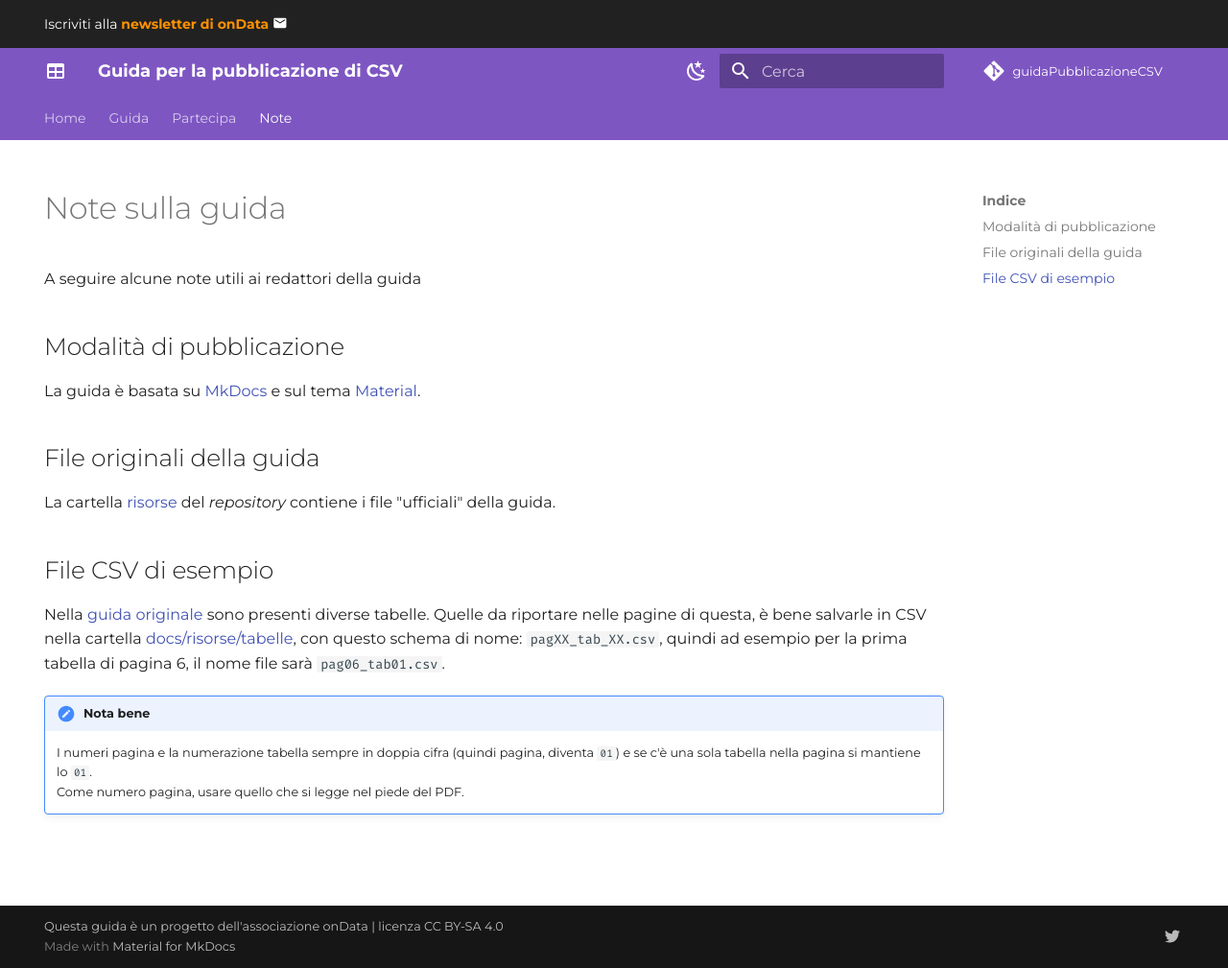
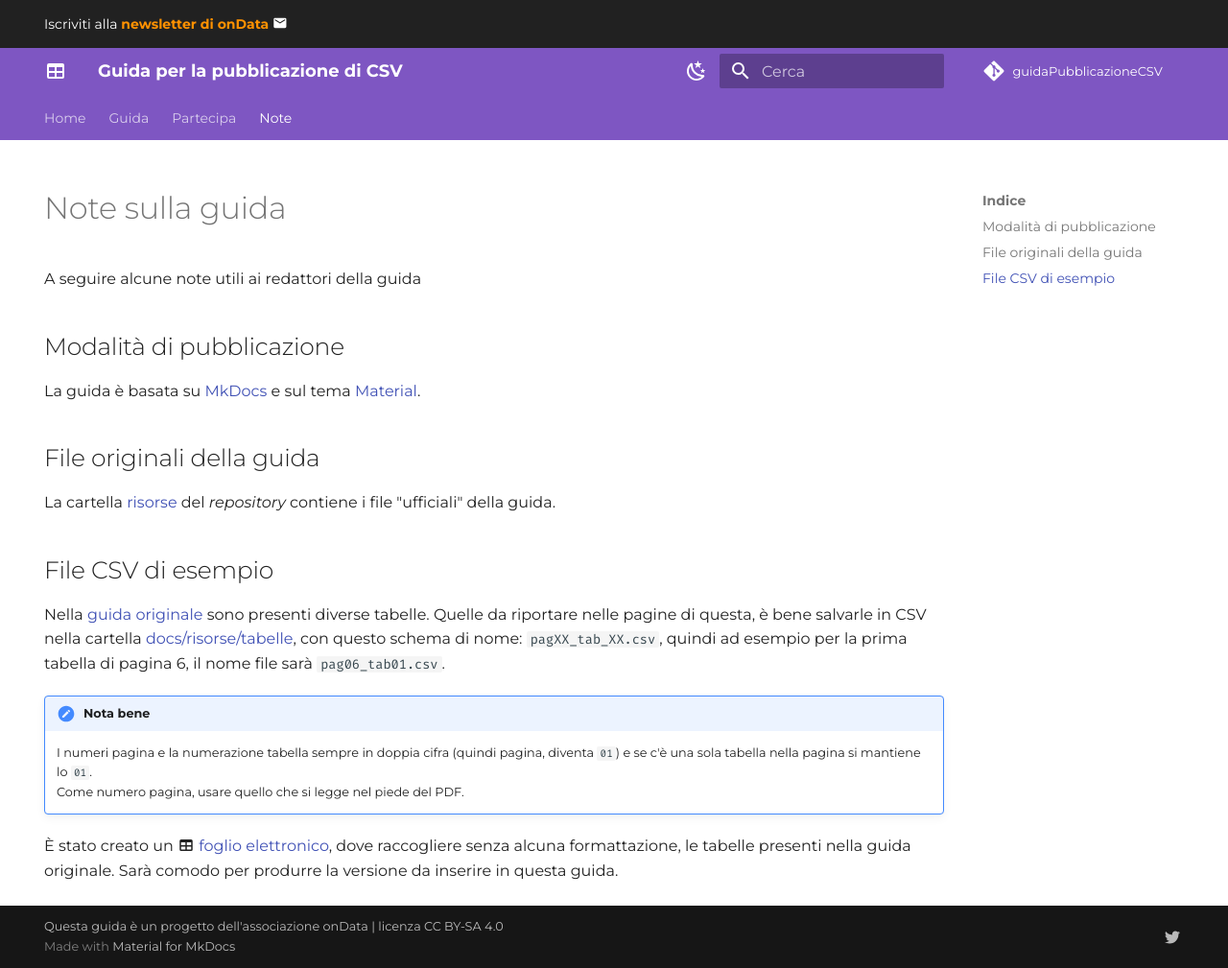
Before and after one commit to ondata/guidaPraticaPubblicazioneCSV, an MkDocs documentation site: the page built from docs/note_redazione.md, in a window 1280 px wide and 1009 px high. Shown: the whole window at 96% size. Built offline with MkDocs 1.6.1 and Material for MkDocs 9.7.7, drawn with Linux system fonts in a browser that asks for light colours; comment, search, counter and statistics services are not loaded.

Commit message:
close #17

```diff
--- a/docs/note_redazione.md
+++ b/docs/note_redazione.md
@@ -25,3 +25,5 @@
 
     I numeri pagina e la numerazione tabella sempre in doppia cifra (quindi pagina, diventa `01`) e se c'è una sola tabella nella pagina si mantiene lo `01`.<br>
     Come numero pagina, usare quello che si legge nel piede del PDF.
+
+È stato creato un :material-table: [foglio elettronico](https://docs.google.com/spreadsheets/d/1CAR685UYBmaKVB3zE4yuRj-n0fZBL6HohFDat66Zqic/edit#gid=775453510), dove raccogliere senza alcuna formattazione, le tabelle presenti nella guida originale. Sarà comodo per produrre la versione da inserire in questa guida.
```
